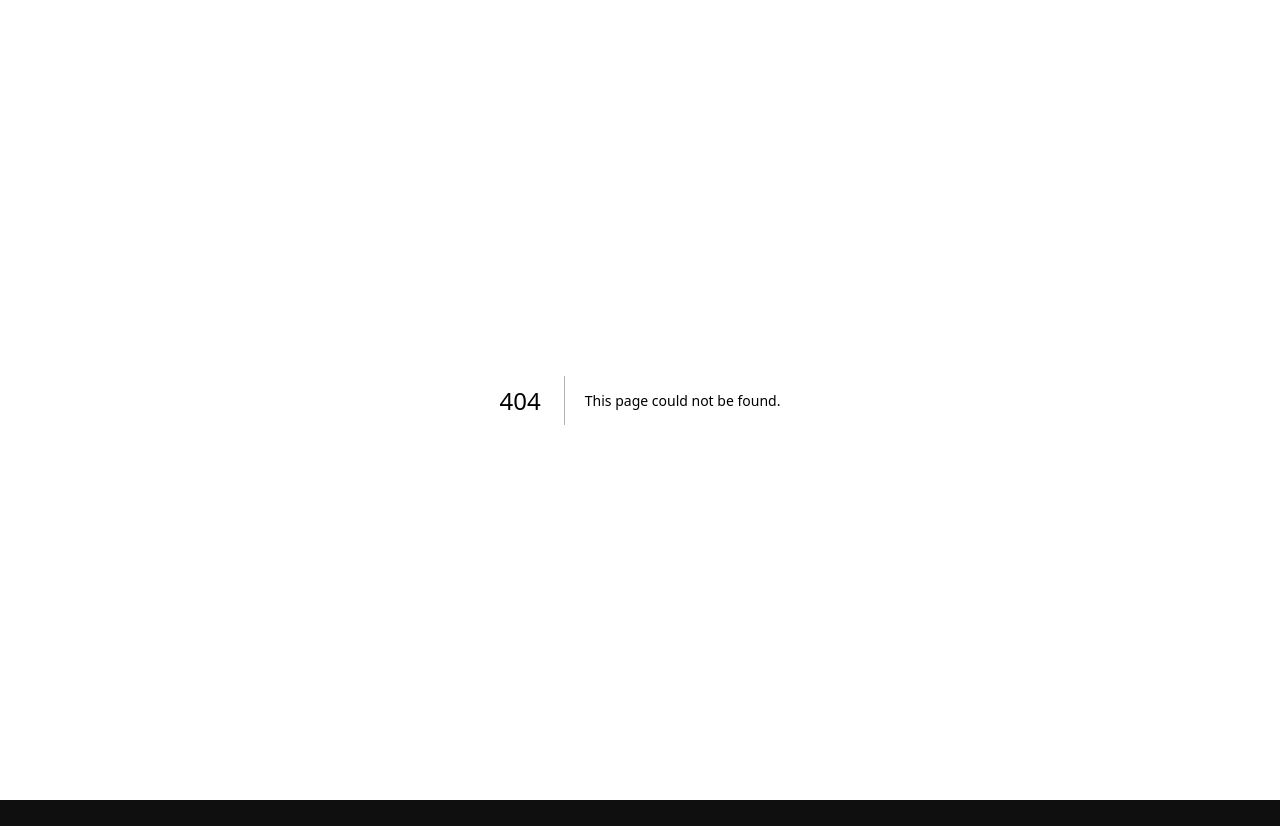
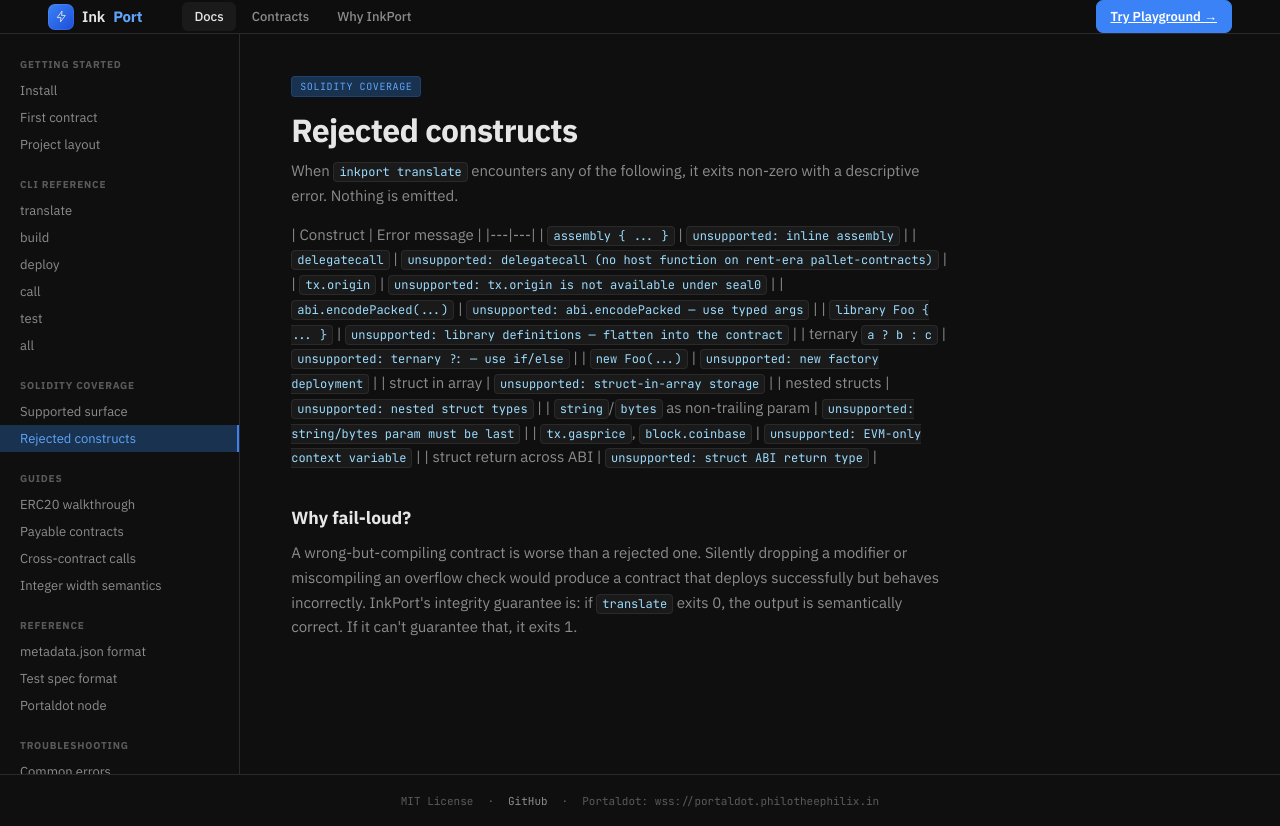
Before and after one commit to freedanjeremiah/portaldot-hackathon-2026-inkport-dmk, a Next.js app in the folder playground/: page /docs/solidity/rejected in a window 1280 px wide. Before the commit this address had no page. Before the commit the page ends 800 px from the top, so only its background shows below. Built offline with nearby package versions, Linux system fonts and the light colour scheme.

Commit message:
feat(docs): Solidity coverage — supported surface and rejected constructs

```diff
--- /dev/null
+++ b/playground/app/(site)/docs/solidity/rejected/page.mdx
@@ -0,0 +1,26 @@
+export const metadata = { title: 'Rejected Constructs — InkPort Docs' };
+
+<div className="docs-tag">Solidity Coverage</div>
+
+# Rejected constructs
+
+When `inkport translate` encounters any of the following, it exits non-zero with a descriptive error. Nothing is emitted.
+
+| Construct | Error message |
+|---|---|
+| `assembly { ... }` | `unsupported: inline assembly` |
+| `delegatecall` | `unsupported: delegatecall (no host function on rent-era pallet-contracts)` |
+| `tx.origin` | `unsupported: tx.origin is not available under seal0` |
+| `abi.encodePacked(...)` | `unsupported: abi.encodePacked — use typed args` |
+| `library Foo { ... }` | `unsupported: library definitions — flatten into the contract` |
+| ternary `a ? b : c` | `unsupported: ternary ?: — use if/else` |
+| `new Foo(...)` | `unsupported: new factory deployment` |
+| struct in array | `unsupported: struct-in-array storage` |
+| nested structs | `unsupported: nested struct types` |
+| `string`/`bytes` as non-trailing param | `unsupported: string/bytes param must be last` |
+| `tx.gasprice`, `block.coinbase` | `unsupported: EVM-only context variable` |
+| struct return across ABI | `unsupported: struct ABI return type` |
+
+## Why fail-loud?
+
+A wrong-but-compiling contract is worse than a rejected one. Silently dropping a modifier or miscompiling an overflow check would produce a contract that deploys successfully but behaves incorrectly. InkPort's integrity guarantee is: if `translate` exits 0, the output is semantically correct. If it can't guarantee that, it exits 1.
```
Also changed, not shown: playground/app/(site)/docs/solidity/supported/page.mdx (added, +19 -0 lines).
